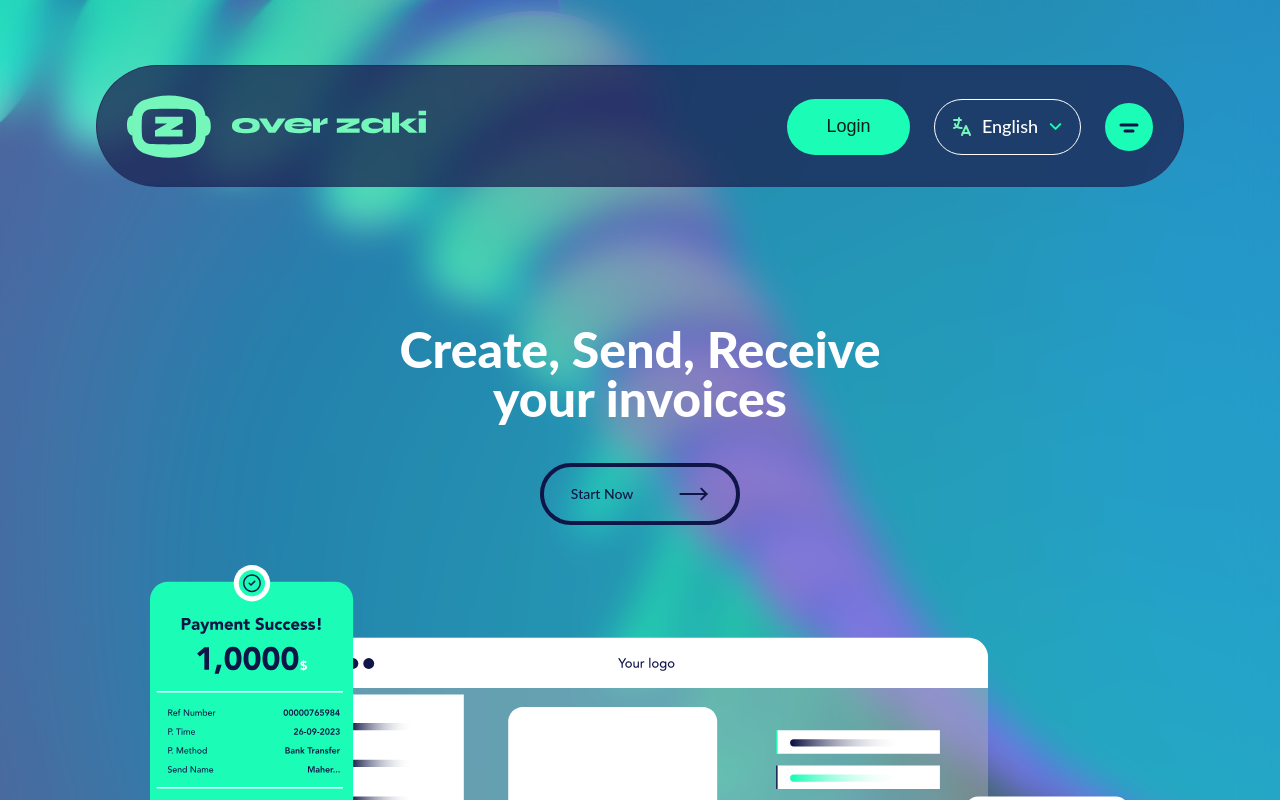
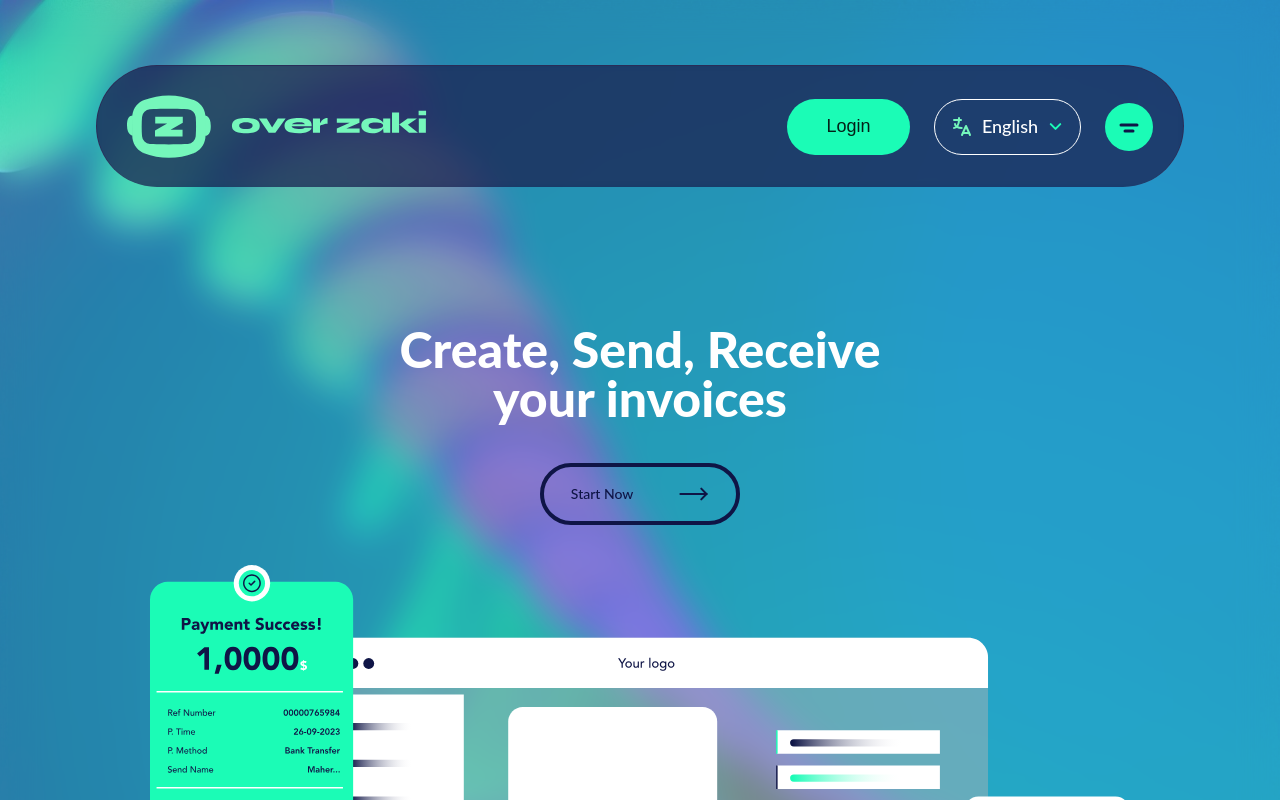
Before and after one commit to Hamaddogar/zaki-shop, a Next.js app: page /invoices in a window 1280 px wide. Shown: the top 800 px of the page. Built offline with nearby package versions, Linux system fonts and the light colour scheme.

Commit message:
SP-57 HOC-BG

```diff
--- a/src/components/homePage/Introduction.jsx
+++ b/src/components/homePage/Introduction.jsx
@@ -13,11 +13,13 @@ import playIcon from '@/components/images/playIcon.png'
 import muteIcon from '@/components/images/muteIcon.png'
 import stopIcon from '@/components/images/stopIcon.png'
 import unmuteIcon from '@/components/images/unmuteIcon.png'
+import WithBackground from '../reuse/WithBackground'
 
 const Introduction = ({ content, BTNS }) => {
   const [playing] = React.useState(false)
 
   return (
+    <WithBackground>
       <div className={common.BGM}>
         <div className={home.main}>
           <Box pt={{ xs: '20px', md: '65px' }} >
@@ -78,6 +80,7 @@ const Introduction = ({ content, BTNS }) => {
           </Box>
         </div >
       </div >
+    </WithBackground>
   )
 }
 
--- a/src/components/invoicesPage/Introduction.jsx
+++ b/src/components/invoicesPage/Introduction.jsx
@@ -9,10 +9,13 @@ import Header from '../Header'
 import HeaderMobile from '../HeaderMobile'
 import invoicelg from '@/components/images/invoicelg.svg'
 import invoicexs from '@/components/images/invoicexs.svg'
+import invoiceBG from '@/components/images/invoiceBG.png'
+import WithBackground from '../reuse/WithBackground'
 
 const Introduction = ({ content, BTNS }) => {
 
   return (
+    <WithBackground URL={invoiceBG}>
       <div className={common.BGI}>
         <div className={invoices.main} sx={{ backgroundSize: { xs: '80%', md: '70%', lg: 'auto' } }}>
           <Box pt={{ xs: '20px', md: '65px' }} >
@@ -44,6 +47,7 @@ const Introduction = ({ content, BTNS }) => {
           </Box>
         </div>
       </div>
+    </WithBackground>
   )
 }
 
--- a/src/components/mobileAppPage/Introduction.jsx
+++ b/src/components/mobileAppPage/Introduction.jsx
@@ -8,10 +8,12 @@ import { PrimaryBtn } from '../reuse/Buttons'
 import Header from '../Header'
 import HeaderMobile from '../HeaderMobile'
 import mobileappmain from '@/components/images/mobileappmain.svg'
+import WithBackground from '../reuse/WithBackground'
 
 const Introduction = ({ content, BTNS }) => {
 
   return (
+    <WithBackground>
       <div className={common.BGM}>
         <div className={mobileapp.main}>
           <Box pt={{ xs: '20px', md: '65px' }} >
@@ -40,6 +42,7 @@ const Introduction = ({ content, BTNS }) => {
           </Box>
         </div>
       </div>
+    </WithBackground>
   )
 }
 
--- /dev/null
+++ b/src/components/reuse/WithBackground.jsx
@@ -0,0 +1,17 @@
+import { Box } from '@mui/material'
+import Image from 'next/image'
+import React from 'react'
+// import
+import DC from '@/components/images/dc.png'
+
+
+const WithBackground = ({ children, URL = DC, BGStyle = {}, layout = "fill", objectFit = "cover" }) => {
+    return (
+        <Box sx={{ position: 'relative', backgroundColor: 'transparent' }}>
+            <Image priority src={URL} alt="" layout={layout} objectFit={objectFit} style={{ zIndex: -1, ...BGStyle }} />
+            {children}
+        </Box>
+    )
+}
+
+export default WithBackground
--- a/src/components/sevicesPage/Introduction.jsx
+++ b/src/components/sevicesPage/Introduction.jsx
@@ -9,10 +9,12 @@ import Header from '../Header'
 import HeaderMobile from '../HeaderMobile'
 import weblg from '@/components/images/weblg.svg'
 import webmd from '@/components/images/webmd.svg'
+import WithBackground from '../reuse/WithBackground'
 
 const Introduction = ({ content, BTNS }) => {
 
   return (
+    <WithBackground>
       <div className={common.BGM}>
         <div className={services.main}>
           <Box pt={{ xs: '20px', md: '65px' }} >
@@ -46,6 +48,7 @@ const Introduction = ({ content, BTNS }) => {
           </Box>
         </div>
       </div>
+    </WithBackground>
   )
 }
 
--- a/src/pages/loading.js
+++ b/src/pages/loading.js
@@ -2,7 +2,7 @@ import styles from '@/styles/Common.module.css'
 import React from 'react';
 
 const Loading = () => {
-    const [count, setcount] = React.useState(50)
+    const [count, setcount] = React.useState(30)
     React.useEffect(() => {
         const timer = setInterval(() => {
             setcount(pv => pv += 1)
--- a/src/styles/Common.module.css
+++ b/src/styles/Common.module.css
@@ -50,12 +50,12 @@
 /* BACKGROUND RELATED */
 
 .BGM {
-    background: url('/dc.png'), lightgray 50% / cover no-repeat;
+    /* background: url('/dc.png'), lightgray 50% / cover no-repeat; */
     background-size: cover;
 }
 
 .BGI {
-    background: url('/invoiceBG.png'), 50% / cover no-repeat;
+    /* background: url('/invoiceBG.png'), 50% / cover no-repeat; */
     background-size: cover;
   }
 
```
Also changed, not shown: src/components/images/dc.png (renamed from public/dc.png), src/components/images/invoiceBG.png (renamed from public/invoiceBG.png). Lines whose indentation alone changed are shown as unchanged.
